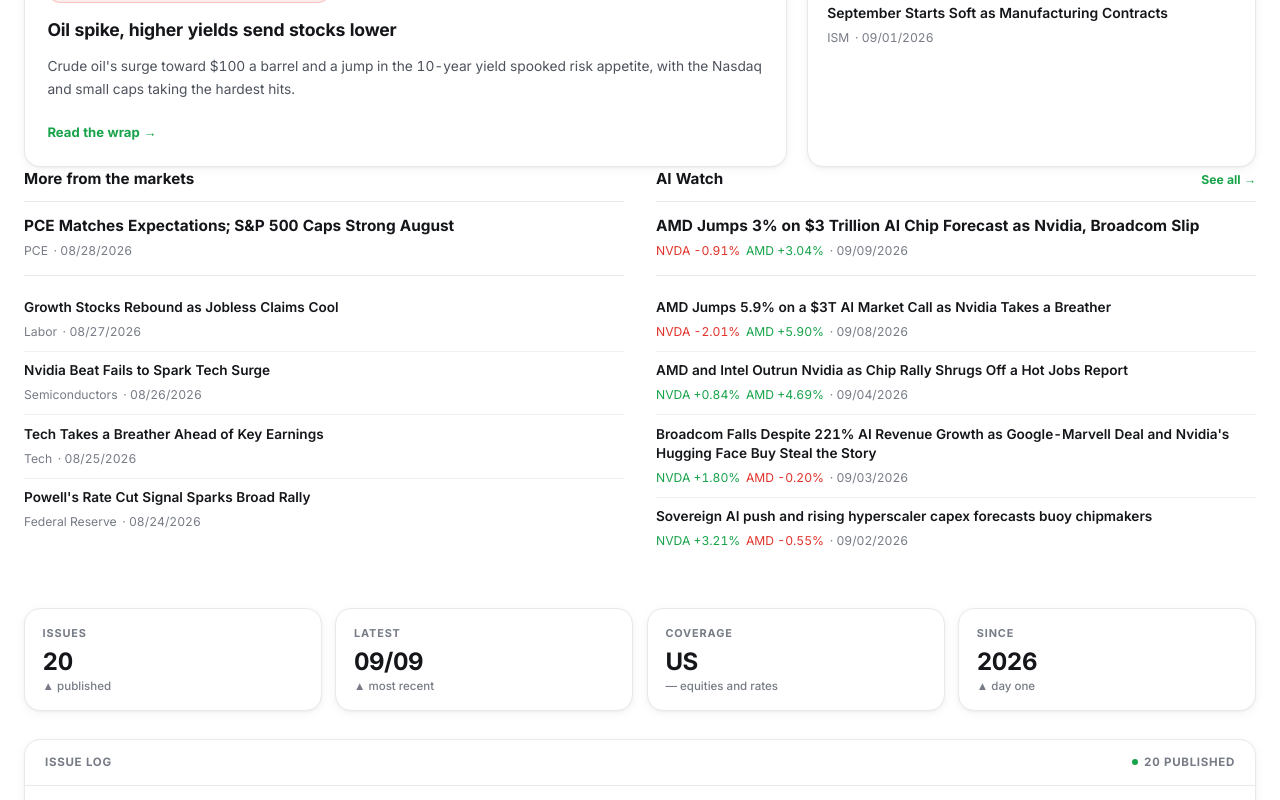
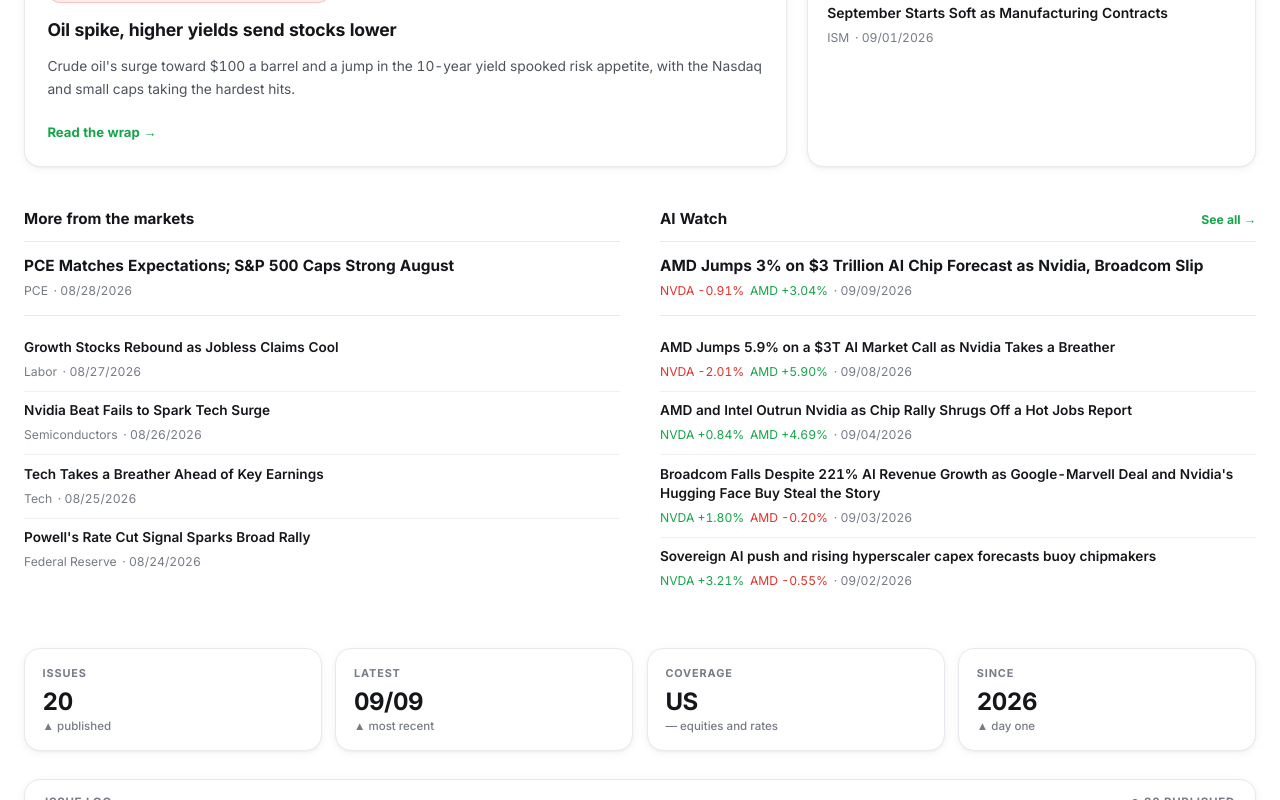
Before and after one commit to SuhaasMandava/Closing-Bell-Daily, a Next.js app: page / in a window 1280 px wide. Shown: the part 584-1384 px from the top of the page. Built offline with nearby package versions, Linux system fonts and the light colour scheme; no server answers.

Commit message:
Add breathing room around and between the category columns

```diff
--- a/app/globals.css
+++ b/app/globals.css
@@ -1096,7 +1096,8 @@
 .category-grid {
   display: grid;
   grid-template-columns: repeat(auto-fit, minmax(16rem, 1fr));
-  gap: 1.5rem 2rem;
+  gap: 1.5rem 2.5rem;
+  margin-top: 2.5rem;
 }
 
 .category-col {
```
